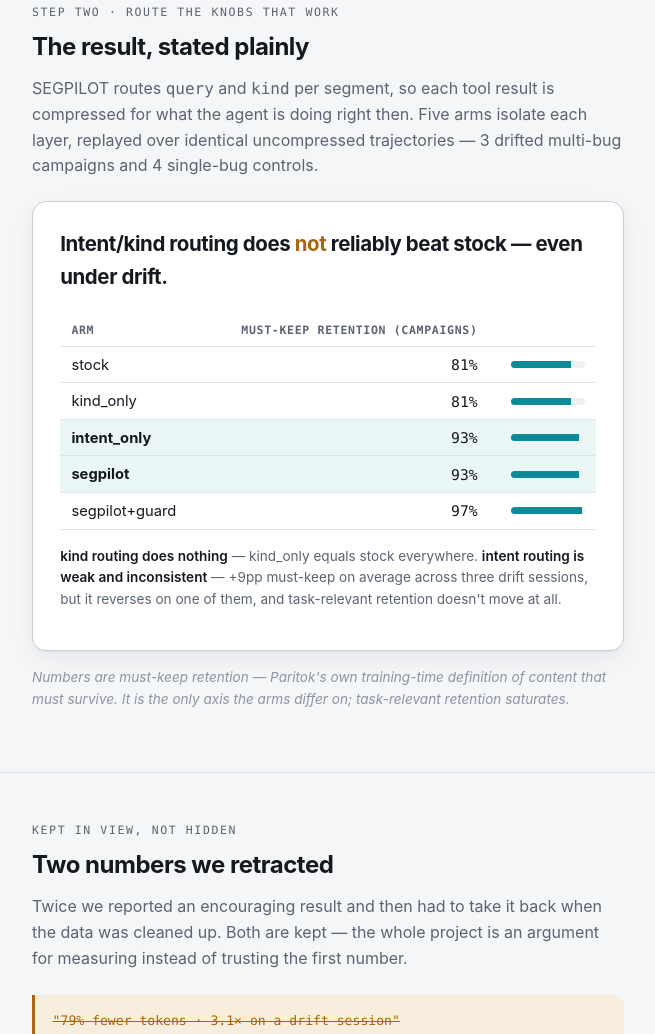
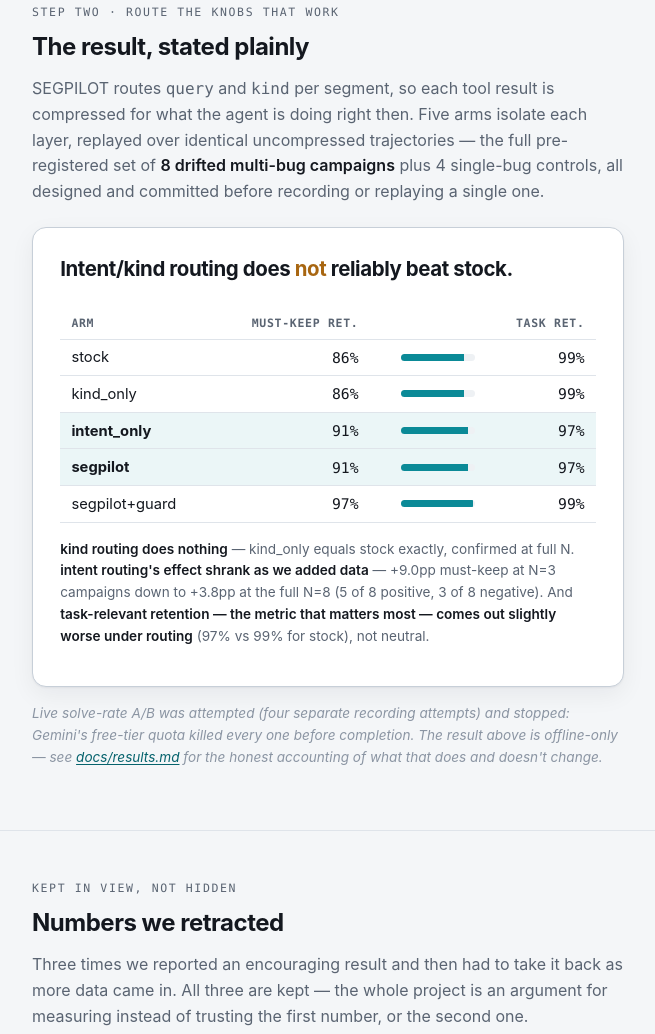
Before and after one commit to Viktor-Nedev/Segpilot, a plain HTML site: page docs/submission/results_page.html in a window 1280 px wide. Shown: the part 1214-2248 px from the top of the page, without its empty margins (312-967 px from the left). Drawn offline with Linux system fonts and the light colour scheme.

Commit message:
Document the decision to stop live A/B and adaptive live runs
Four separate live-recording attempts across two days (2026-07-28/29) were
each killed by Gemini's free-tier rate limit before completing -- the furthest
any got was 5 of ~10 turns. The quota's actual behaviour did not match what
recording reference sessions had suggested; live recording evidently costs
more of whatever the binding limit is. Rather than keep spending days on an
approach that wasn't converging, decided to stop and lock in the complete,
pre-registered offline N=8 result as final.

docs/results.md gets a new "Live confirmation: attempted, not completed"
section stating this plainly, with the two honest caveats that follow: the
N=8 result is offline-only (measures compression quality, not whether an
agent finishes tasks faster/more often), and the adaptive controller is
built and unit-tested but empirically unvalidated. Both are labelled "built,
not proven" -- accurate to what exists, not overclaimed and not hidden.

Synced the same story into the video script (fixed two places still quoting
the N=3-era 93%/81%/"two retractions" numbers) and the published results
page /Artifact fallback (7->12 sessions, 2->3 retracted, the full verdict
table with task-retention, and a note on the live-A/B attempt). devpost.md
needed no changes -- it never claimed live A/B results.

104 tests pass (no code changes, docs only).

```diff
--- a/docs/submission/results_page.html
+++ b/docs/submission/results_page.html
@@ -183,9 +183,9 @@
     </p>
     <div class="stats">
       <div class="stat"><div class="n">9</div><div class="l">measured findings</div></div>
-      <div class="stat"><div class="n">7</div><div class="l">replayed sessions</div></div>
+      <div class="stat"><div class="n">12</div><div class="l">replayed sessions</div></div>
       <div class="stat"><div class="n">5</div><div class="l">compression arms</div></div>
-      <div class="stat"><div class="n">2</div><div class="l">numbers retracted</div></div>
+      <div class="stat"><div class="n">3</div><div class="l">numbers retracted</div></div>
     </div>
   </div>
 </header>
@@ -229,39 +229,46 @@
     <p>
       SEGPILOT routes <code>query</code> and <code>kind</code> per segment, so each tool result is
       compressed for what the agent is doing right then. Five arms isolate each layer, replayed over
-      identical uncompressed trajectories — 3 drifted multi-bug campaigns and 4 single-bug controls.
+      identical uncompressed trajectories — the full pre-registered set of <strong>8 drifted
+      multi-bug campaigns</strong> plus 4 single-bug controls, all designed and committed before
+      recording or replaying a single one.
     </p>
   </div>
   <div class="wrap col">
     <div class="verdict-card">
-      <div class="headline">Intent/kind routing does <span class="no">not</span> reliably beat stock&nbsp;— even under drift.</div>
+      <div class="headline">Intent/kind routing does <span class="no">not</span> reliably beat stock.</div>
       <div class="tablewrap">
       <table class="data">
-        <thead><tr><th>arm</th><th>must-keep retention (campaigns)</th><th></th></tr></thead>
+        <thead><tr><th>arm</th><th>must-keep ret.</th><th></th><th>task ret.</th></tr></thead>
         <tbody>
-          <tr><td>stock</td><td>81%</td><td><span class="meter"><span class="bar"><i style="width:81%"></i></span></span></td></tr>
-          <tr><td>kind_only</td><td>81%</td><td><span class="meter"><span class="bar"><i style="width:81%"></i></span></span></td></tr>
-          <tr class="me"><td>intent_only</td><td>93%</td><td><span class="meter"><span class="bar"><i style="width:93%"></i></span></span></td></tr>
-          <tr class="me"><td>segpilot</td><td>93%</td><td><span class="meter"><span class="bar"><i style="width:93%"></i></span></span></td></tr>
-          <tr><td>segpilot+guard</td><td>97%</td><td><span class="meter"><span class="bar"><i style="width:97%"></i></span></span></td></tr>
+          <tr><td>stock</td><td>86%</td><td><span class="meter"><span class="bar"><i style="width:86%"></i></span></span></td><td>99%</td></tr>
+          <tr><td>kind_only</td><td>86%</td><td><span class="meter"><span class="bar"><i style="width:86%"></i></span></span></td><td>99%</td></tr>
+          <tr class="me"><td>intent_only</td><td>91%</td><td><span class="meter"><span class="bar"><i style="width:91%"></i></span></span></td><td>97%</td></tr>
+          <tr class="me"><td>segpilot</td><td>91%</td><td><span class="meter"><span class="bar"><i style="width:91%"></i></span></span></td><td>97%</td></tr>
+          <tr><td>segpilot+guard</td><td>97%</td><td><span class="meter"><span class="bar"><i style="width:97%"></i></span></span></td><td>99%</td></tr>
         </tbody>
       </table>
       </div>
       <p class="note" style="font-style:normal;color:var(--muted)">
-        <strong style="color:var(--ink)">kind routing does nothing</strong> — kind_only equals stock everywhere.
-        <strong style="color:var(--ink)">intent routing is weak and inconsistent</strong> — +9pp must-keep on average
-        across three drift sessions, but it reverses on one of them, and task-relevant retention doesn't move at all.
+        <strong style="color:var(--ink)">kind routing does nothing</strong> — kind_only equals stock exactly,
+        confirmed at full N. <strong style="color:var(--ink)">intent routing's effect shrank as we added
+        data</strong> — +9.0pp must-keep at N=3 campaigns down to +3.8pp at the full N=8 (5 of 8 positive,
+        3 of 8 negative). And <strong style="color:var(--ink)">task-relevant retention — the metric that
+        matters most — comes out slightly worse under routing</strong> (97% vs 99% for stock), not neutral.
       </p>
     </div>
-    <p class="note">Numbers are must-keep retention — Paritok's own training-time definition of content that must survive. It is the only axis the arms differ on; task-relevant retention saturates.</p>
+    <p class="note">Live solve-rate A/B was attempted (four separate recording attempts) and stopped:
+      Gemini's free-tier quota killed every one before completion. The result above is offline-only —
+      see <a href="https://github.com/Viktor-Nedev/Paritok_Hackathon/blob/master/docs/results.md">docs/results.md</a>
+      for the honest accounting of what that does and doesn't change.</p>
   </div>
 </section>
 
 <section>
   <div class="wrap col">
     <span class="eyebrow">Kept in view, not hidden</span>
-    <h2>Two numbers we retracted</h2>
-    <p>Twice we reported an encouraging result and then had to take it back when the data was cleaned up. Both are kept — the whole project is an argument for measuring instead of trusting the first number.</p>
+    <h2>Numbers we retracted</h2>
+    <p>Three times we reported an encouraging result and then had to take it back as more data came in. All three are kept — the whole project is an argument for measuring instead of trusting the first number, or the second one.</p>
     <div class="log">
       <div class="correction">
         <div class="was">"79% fewer tokens · 3.1× on a drift session"</div>
@@ -270,6 +277,10 @@
       <div class="correction">
         <div class="was">"1.61× on the drift session"</div>
         <div class="why">An artefact of a cache poisoned during a hosted-GPU outage — passthrough segments were cached as if compressed. Fixed, then re-run to a clean deterministic pass.</div>
+      </div>
+      <div class="correction">
+        <div class="was">"+9pp must-keep retention at N=3 — a modest but real win"</div>
+        <div class="why">Not fabricated, just didn't hold: +9.0pp → +6.8pp → +5.3pp → +3.8pp as campaigns grew from 3 to the full pre-registered 8, while task-relevant retention turned out slightly negative once all 8 were in.</div>
       </div>
     </div>
   </div>
@@ -306,8 +317,8 @@ python -m segpilot.<span class="p">probe</span> --all
 python -m segpilot.replay.<span class="p">harness</span> --all --suffix __raw \
   --arms stock,kind_only,intent_only,segpilot,segpilot+guard
 
-<span class="c"># regenerate the report + Pareto</span>
-python -m segpilot.replay.<span class="p">report</span> --out examples/reports/</pre>
+<span class="c"># regenerate the report + this site's data</span>
+python -m segpilot.replay.<span class="p">report</span> --out examples/reports/ --json</pre>
   </div>
 </section>
 
```
Also changed, not shown: 2 other files.
